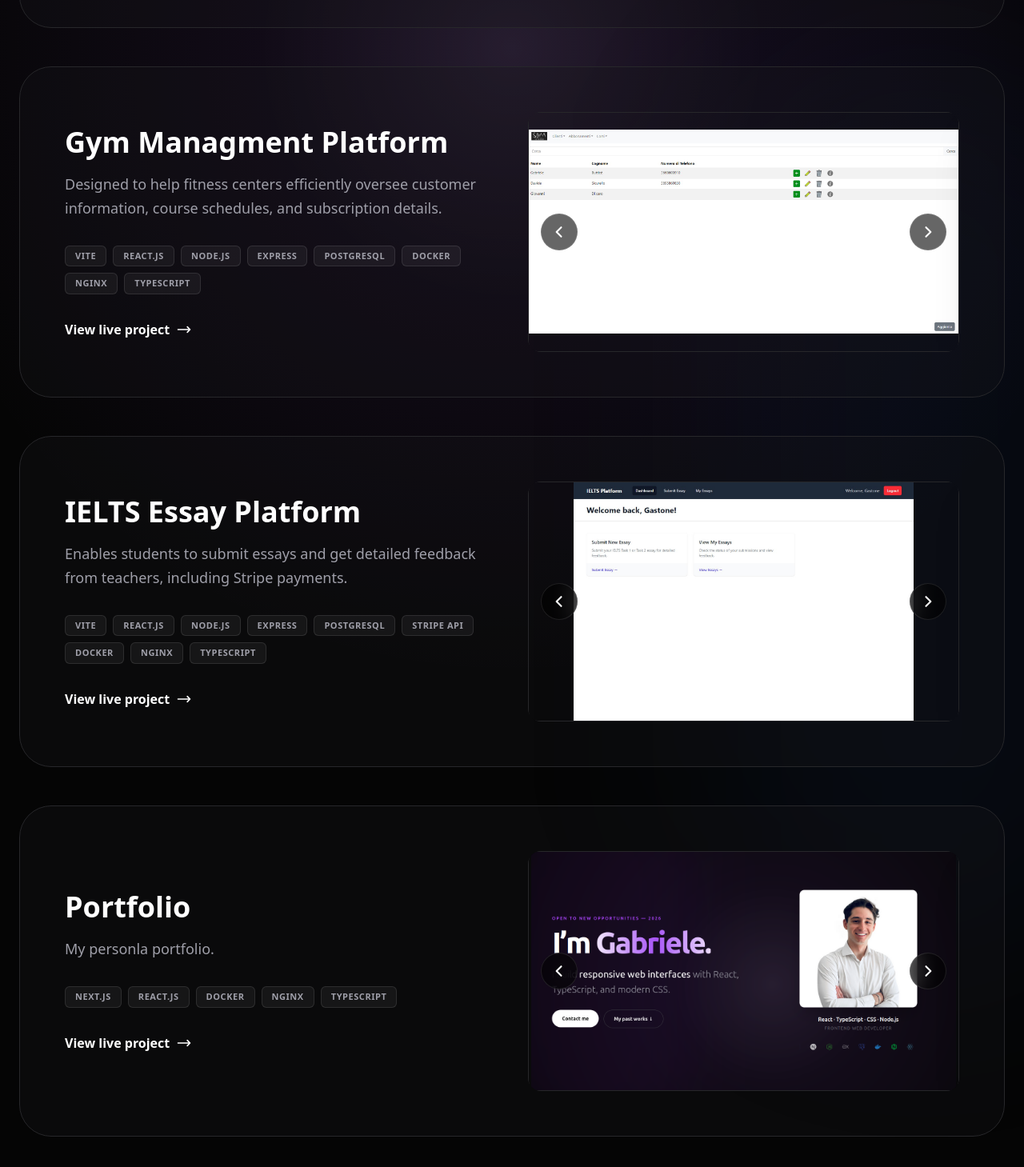
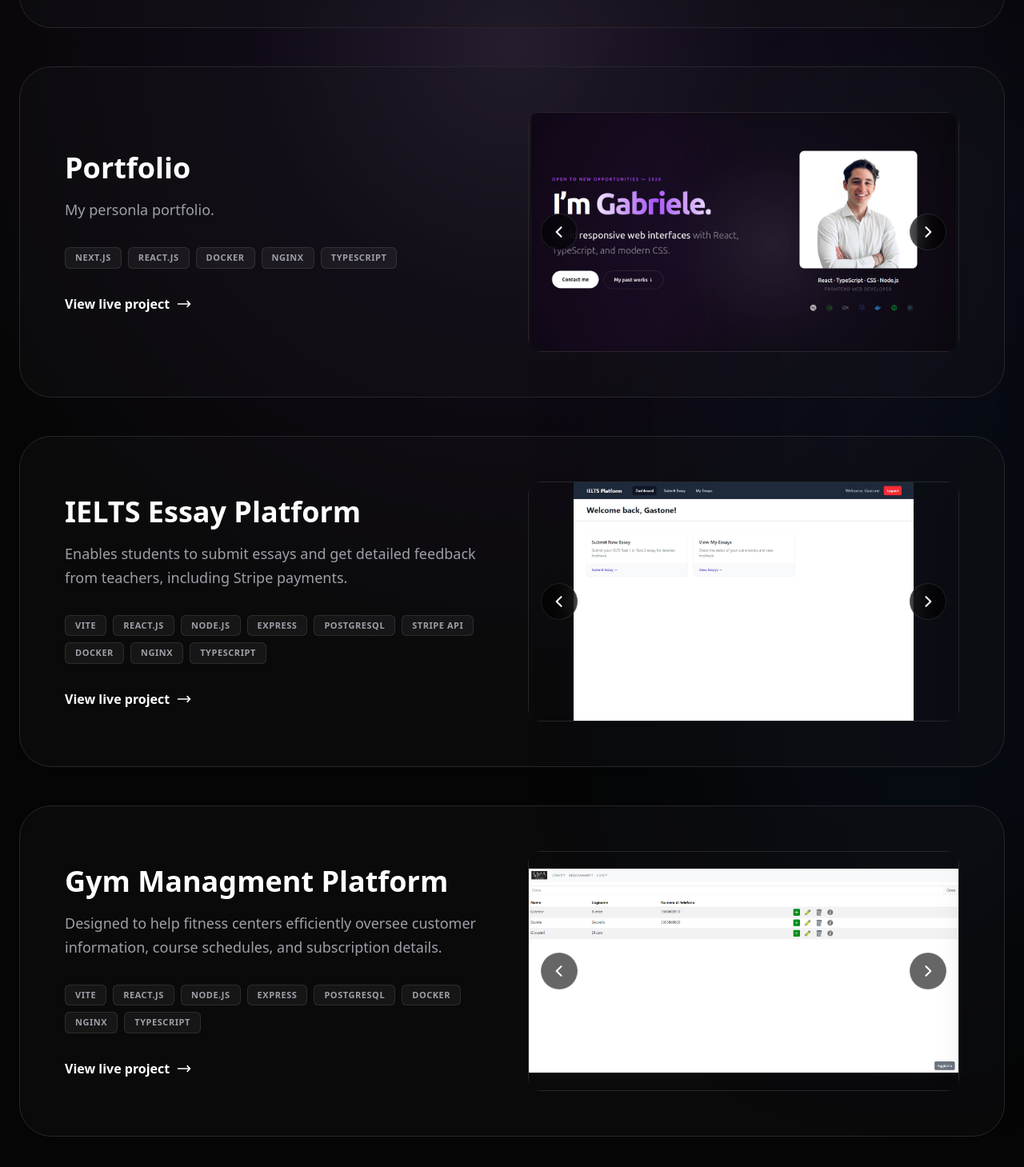
Before and after one commit to gabrielebttc/portfolio, a Next.js app in the folder portfolio/: page / in a window 1280 px wide. Shown: the part 1381-2840 px from the top of the page at 80% size. Built offline with nearby package versions, Linux system fonts and the light colour scheme.

Commit message:
modified github links and projects order

```diff
--- a/portfolio/src/app/page.tsx
+++ b/portfolio/src/app/page.tsx
@@ -24,12 +24,12 @@ const projects = [
     repo_link: "https://github.com/gabrielebttc/giornale-dei-lavori-online"
   },
   {
-    title: "Gym Managment Platform",
-    description: "Designed to help fitness centers efficiently oversee customer information, course schedules, and subscription details.",
-    tech: ["Vite", "React.js", "Node.js", "Express", "PostgreSQL", "Docker", "Nginx", "Typescript"],
-        screens: ["/static/projects/gym_managment_platform/1.jpg", "/static/projects/gym_managment_platform/2.jpg", "/static/projects/gym_managment_platform/3.jpg", "/static/projects/gym_managment_platform/4.jpg", "/static/projects/gym_managment_platform/5.jpg", "/static/projects/gym_managment_platform/6.jpg"],
-    link: "https://gestionalepalestra.gabrielebuttice.com",
-    repo_link: "https://github.com/gabrielebttc/gestionale-sdm"
+    title: "Portfolio",
+    description: "My personla portfolio.",
+    tech: ["Next.js", "React.js", "Docker", "Nginx", "Typescript"],
+    screens: ["/static/projects/portfolio/1.png", "/static/projects/portfolio/2.png"],
+    link: "https://gabrielebuttice.com",
+    repo_link: "https://github.com/gabrielebttc/portfolio"
   },
   {
     title: "IELTS Essay Platform",
@@ -37,15 +37,15 @@ const projects = [
     tech: ["Vite", "React.js", "Node.js", "Express", "PostgreSQL", "Stripe Api", "Docker", "Nginx", "Typescript"],
     screens: ["/static/projects/essay_platform/1.jpg", "/static/projects/essay_platform/2.jpg", "/static/projects/essay_platform/3.jpg", "/static/projects/essay_platform/4.jpg", "/static/projects/essay_platform/5.jpg", "/static/projects/essay_platform/6.jpg", "/static/projects/essay_platform/7.jpg"],
     link: "https://essayplatform.gabrielebuttice.com",
-    repo_link: "https://github.com/gabrielebttc/giornale-dei-lavori-online"
+    repo_link: "https://github.com/gabrielebttc/essay-platform"
   },
   {
-    title: "Portfolio",
-    description: "My personla portfolio.",
-    tech: ["Next.js", "React.js", "Docker", "Nginx", "Typescript"],
-    screens: ["/static/projects/portfolio/1.png", "/static/projects/portfolio/2.png"],
-    link: "https://gabrielebuttice.com",
-    repo_link: "https://github.com/gabrielebttc/portfolio"
+    title: "Gym Managment Platform",
+    description: "Designed to help fitness centers efficiently oversee customer information, course schedules, and subscription details.",
+    tech: ["Vite", "React.js", "Node.js", "Express", "PostgreSQL", "Docker", "Nginx", "Typescript"],
+        screens: ["/static/projects/gym_managment_platform/1.jpg", "/static/projects/gym_managment_platform/2.jpg", "/static/projects/gym_managment_platform/3.jpg", "/static/projects/gym_managment_platform/4.jpg", "/static/projects/gym_managment_platform/5.jpg", "/static/projects/gym_managment_platform/6.jpg"],
+    link: "https://gestionalepalestra.gabrielebuttice.com",
+    repo_link: "https://github.com/gabrielebttc/gestionaleSDM"
   }
 ];
 
```
